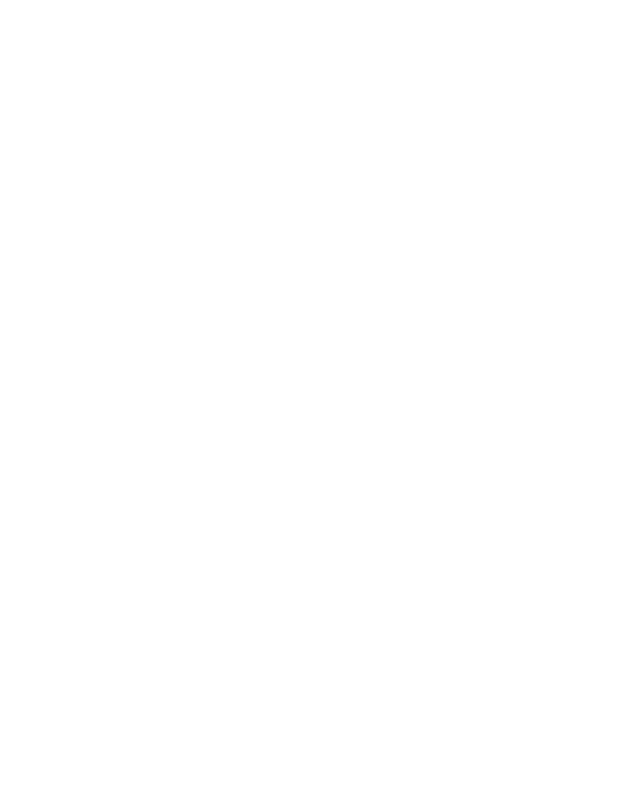
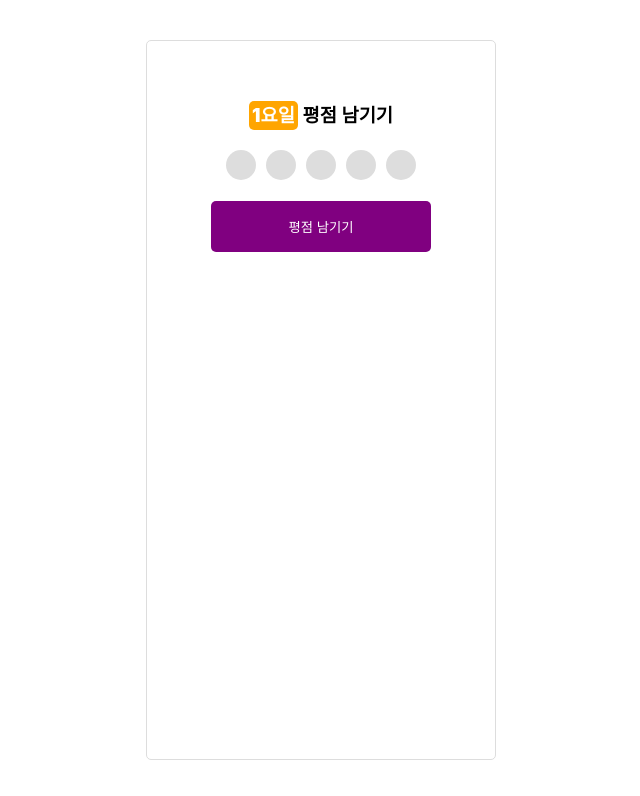
Before and after one commit to constdreamcoder/assignment_my_review, a React (Create React App) app: page /review/1 in a window 1280 px wide. Shown: the top 796 px of the page, without its empty margins (319-959 px from the left). Built offline with nearby package versions, Linux system fonts and the light colour scheme.

Commit message:
create a function of moving to a selected review page.

```diff
--- a/src/App.js
+++ b/src/App.js
@@ -1,6 +1,5 @@
 import React from "react";
-import styled from "styled-components";
-import { Route, Swtich } from "react-router-dom";
+import { Route, Switch } from "react-router-dom";
 
 import Home from "./Home";
 import Review from "./Review";
@@ -9,12 +8,14 @@ function App() {
   const loop_num = [0, 1, 2, 3, 4];
   return (
     <div className="App">
-      <Route path="/" exact>
-        <Home loop_num={loop_num} />
-      </Route>
-      <Route path="/review" exact>
-        <Review loop_num={loop_num} />
-      </Route>
+      <Switch>
+        <Route path="/" exact>
+          <Home loop_num={loop_num} />
+        </Route>
+        <Route path="/review/:day_name" exact>
+          <Review loop_num={loop_num} />
+        </Route>
+      </Switch>
     </div>
   );
 }
--- a/src/Home.js
+++ b/src/Home.js
@@ -6,26 +6,24 @@ const Home = (props) => {
   const history = useHistory();
   const days = ["일", "월", "화", "수", "목", "금", "토"];
   const loop_num = props.loop_num;
-  const star = loop_num.map((num, idx) => <Star></Star>);
+  const star = loop_num.map((num, idx) => <Star key={idx}></Star>);
   return (
-    <>
     <Wrapper>
       <Title>내 일주일은?</Title>
       {days.map((day, idx) => {
         return (
-            <Line>
+          <Line key={idx}>
             <Today>{day}</Today>
             {star}
             <Arrow
               onClick={() => {
-                  history.push("/review");
+                history.push(`/review/${day}`);
               }}
             ></Arrow>
           </Line>
         );
       })}
     </Wrapper>
-    </>
   );
 };
 
--- a/src/Review.js
+++ b/src/Review.js
@@ -1,16 +1,18 @@
 import React from "react";
 import styled from "styled-components";
-import { useHistory } from "react-router-dom";
+import { useHistory, useLocation } from "react-router-dom";
 
 const Review = (props) => {
   const history = useHistory();
   const loop_num = props.loop_num;
-  const star = loop_num.map((num, idx) => <Star></Star>);
+  const star = loop_num.map((num, idx) => <Star key={idx}></Star>);
+  const location = useLocation();
+  const day = location.pathname[location.pathname.length - 1];
   return (
     <>
       <Wrapper>
         <Title>
-          <Day>토요일</Day> 평점 남기기
+          <Day>{day}요일</Day> 평점 남기기
         </Title>
         <Line>{star}</Line>
         <Btn
```
Lines whose indentation alone changed are shown as unchanged.
